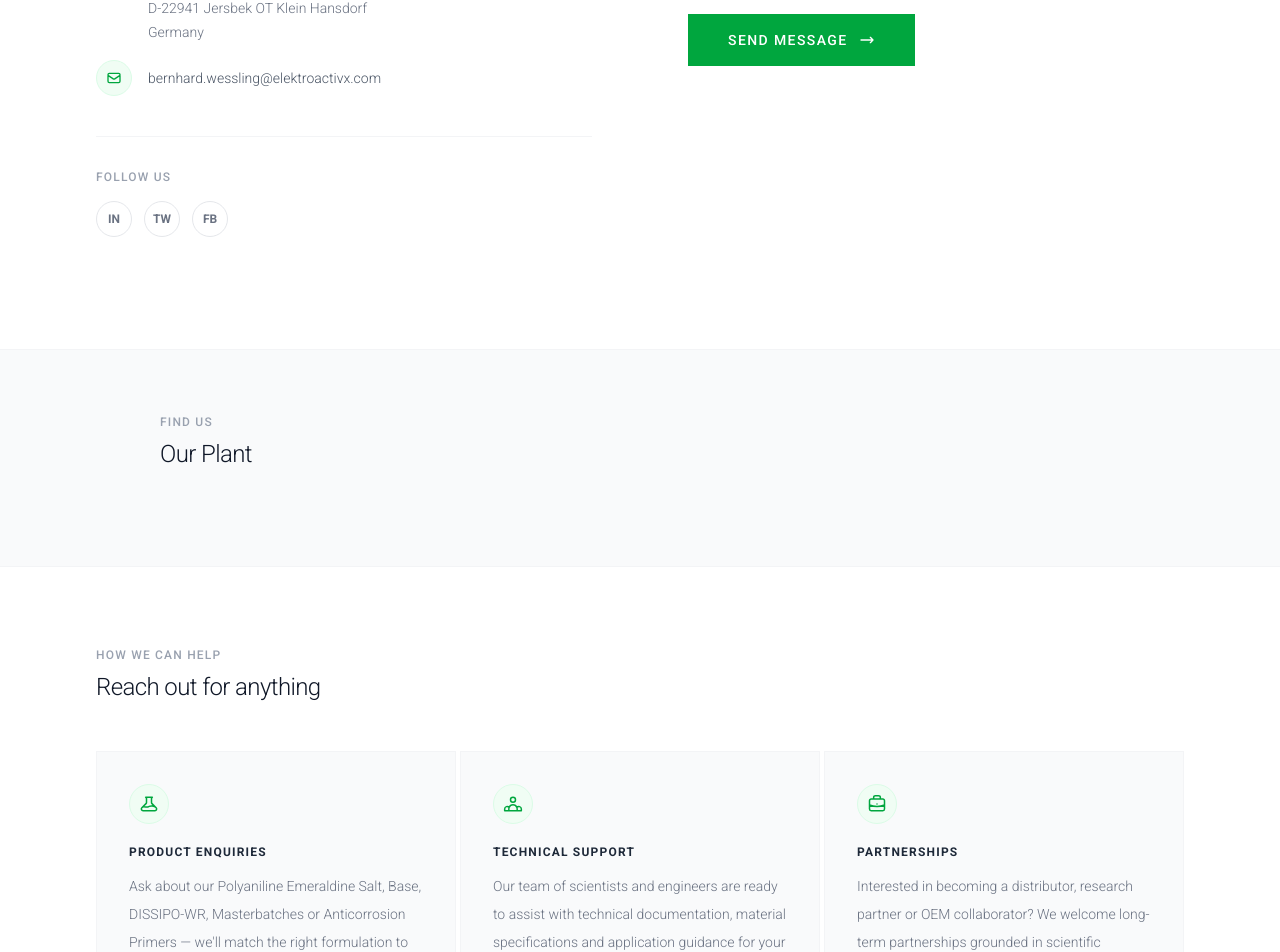
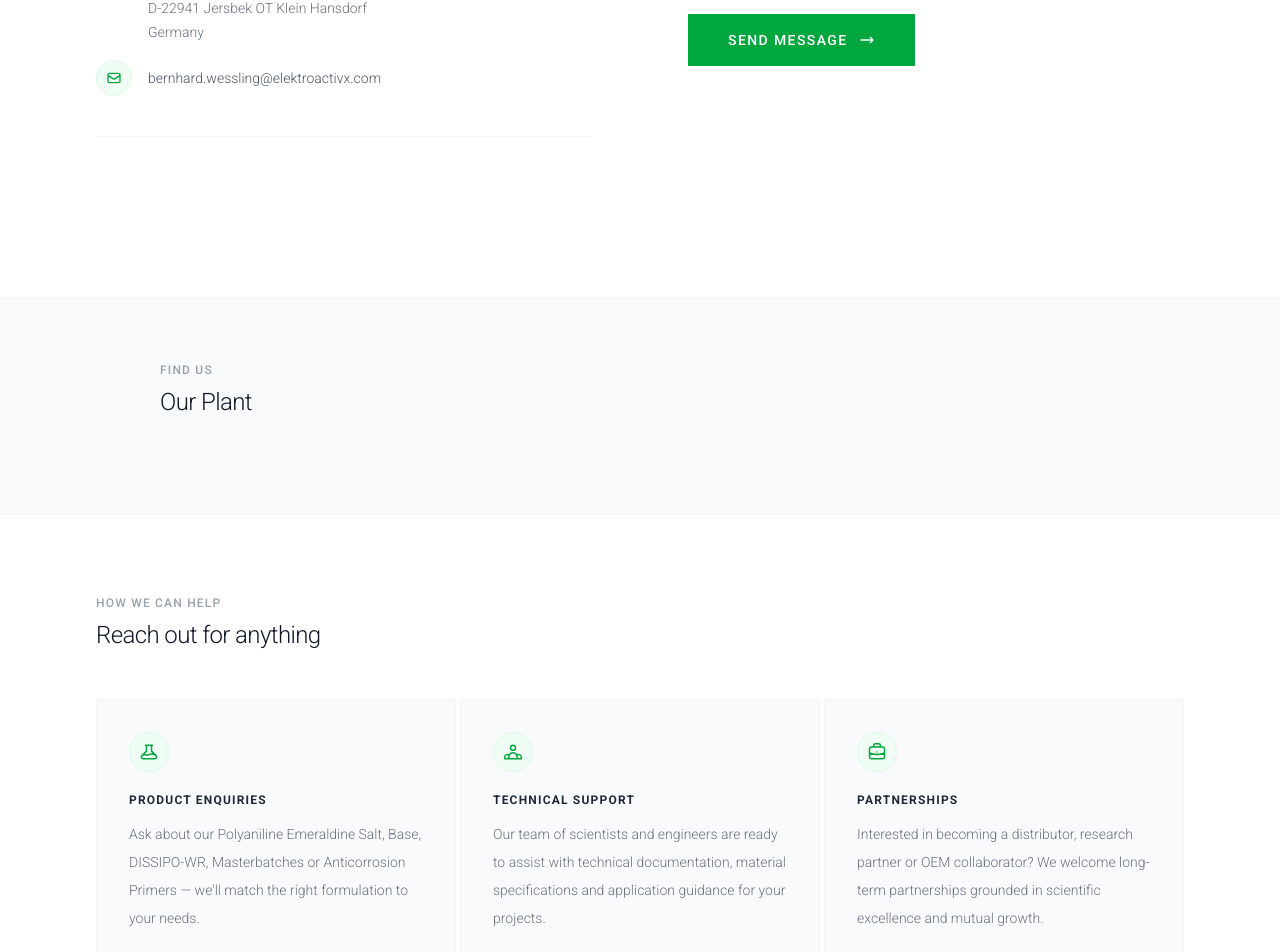
Before and after one commit to deploymentcode1621-dotcom/electroactivx, a React (Vite) app in the folder elektroactivx/: page /contact_us in a window 1280 px wide. Shown: the part 955-1907 px from the top of the page. Built offline with nearby package versions, Linux system fonts and the light colour scheme.

Commit message:
changes
By Tanvi

```diff
--- a/elektroactivx/src/pages/Contact_us.jsx
+++ b/elektroactivx/src/pages/Contact_us.jsx
@@ -224,7 +224,7 @@ export default function ContactUs() {
                     <path strokeLinecap="round" strokeLinejoin="round" d="M3 8l7.89 5.26a2 2 0 002.22 0L21 8M5 19h14a2 2 0 002-2V7a2 2 0 00-2-2H5a2 2 0 00-2 2v10a2 2 0 002 2z"/>
                   </svg>
                 </div>
-                <a href="mailto:info@komstruk.co" className="text-sm text-gray-600 font-light hover:text-green-600 transition-colors">
+                <a href="mailto:info@elektroactivx.co" className="text-sm text-gray-600 font-light hover:text-green-600 transition-colors">
                  	info@elektroactivx.com
                 </a>
               </div>
@@ -260,7 +260,7 @@ export default function ContactUs() {
                     <path strokeLinecap="round" strokeLinejoin="round" d="M3 8l7.89 5.26a2 2 0 002.22 0L21 8M5 19h14a2 2 0 002-2V7a2 2 0 00-2-2H5a2 2 0 00-2 2v10a2 2 0 002 2z"/>
                   </svg>
                 </div>
-                <a href="mailto:bernhard.wessling@komstruk.eu" className="text-sm text-gray-600 font-light hover:text-green-600 transition-colors">
+                <a href="mailto:bernhard.wessling@elektroactivx.eu" className="text-sm text-gray-600 font-light hover:text-green-600 transition-colors">
                  	bernhard.wessling@elektroactivx.com
                 </a>
               </div>
@@ -268,12 +268,12 @@ export default function ContactUs() {
 
             {/* Social links */}
             <div className="mt-10 pt-8 border-t border-gray-100">
-              <p className="text-xs tracking-widest uppercase font-medium text-gray-400 mb-4">Follow Us</p>
+              <p className="text-xs tracking-widest uppercase font-medium text-gray-400 mb-4"></p>
               <div className="flex gap-3">
                 {[
-                  { label: "in", href: "#" },
-                  { label: "tw", href: "#" },
-                  { label: "fb", href: "#" },
+                  // { label: "in", href: "#" },
+                  // { label: "tw", href: "#" },
+                  // { label: "fb", href: "#" },
                 ].map(s => (
                   <a
                     key={s.label}
```
